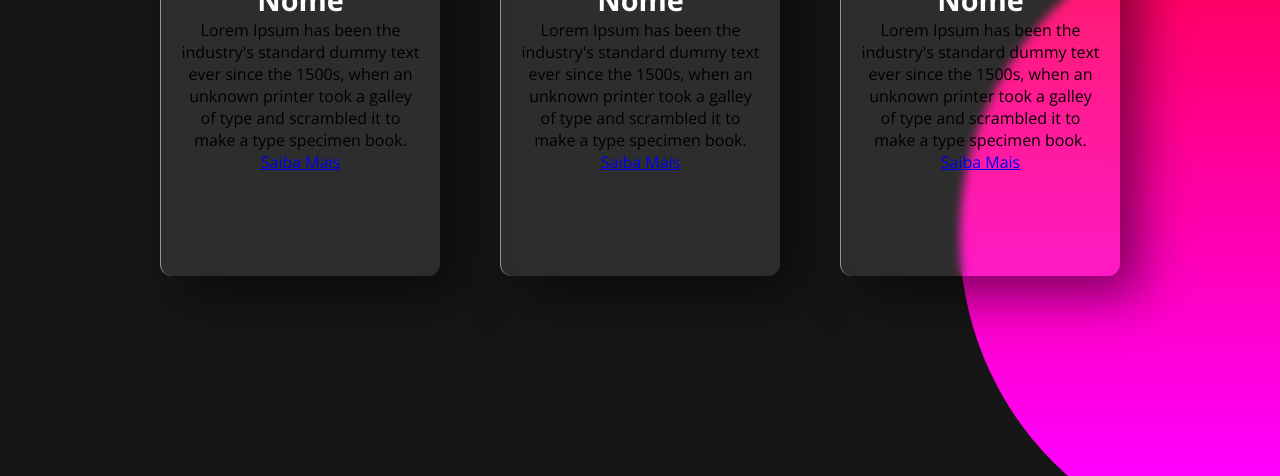
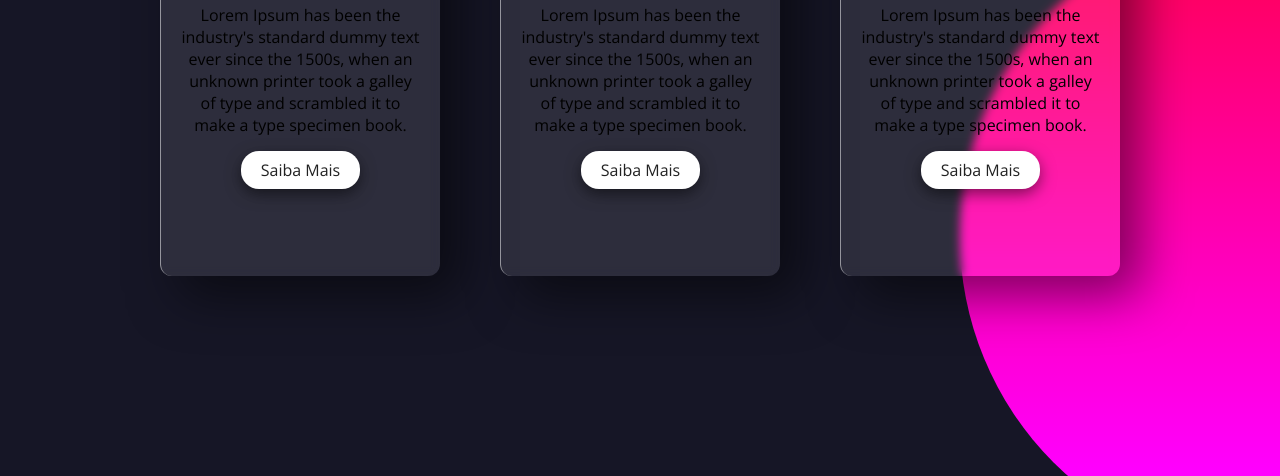
Before and after one commit to zulatto/UI-design, a plain HTML site: page card_glassmorphism/index.html in a window 1280 px wide. Shown: the part 324-800 px from the top of the page. Drawn offline with nearby package versions, Linux system fonts and the light colour scheme.

Commit message:
Update style.css
finished layout

```diff
--- a/card_glassmorphism/style.css
+++ b/card_glassmorphism/style.css
@@ -11,7 +11,7 @@ body {
   justify-content: center;
   align-items: center;
   min-height: 100vh;
-  background: #161616;
+  background: #161626;
 }
 body::before {
   content: "";
@@ -76,3 +76,20 @@ body::after {
   color: white;
   z-index: 1;
 }
+.content .card .content p {
+  font-size: 1em;
+  color: white;
+  font-weight: 300;
+}
+a {
+  position: relative;
+  display: inline-block;
+  padding: 8px 20px;
+  margin-top: 15px;
+  background: white;
+  color: #222;
+  border-radius: 18px;
+  text-decoration: none;
+  font-weight: 400;
+  box-shadow: 0 5px 15px rgba(0, 0, 0, 0.5);
+}
```
